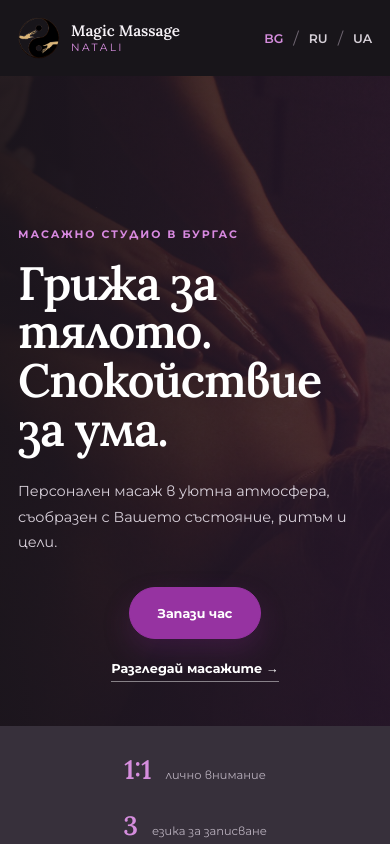
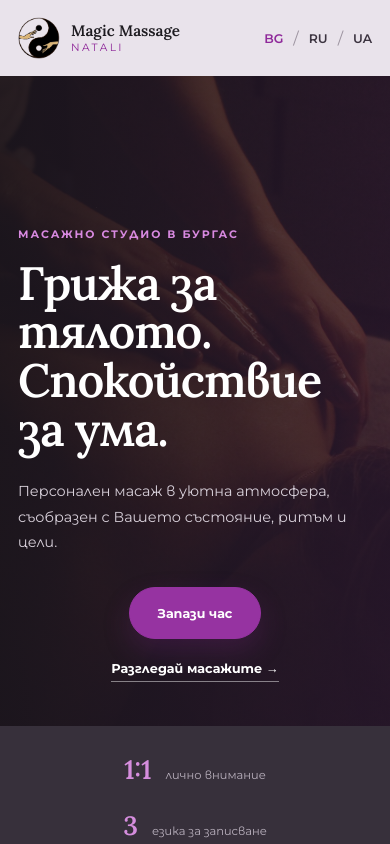
Before and after one commit to Kuruoglu/Magicmassage, a Next.js app: page /bg in a window 390 px wide. Shown: the top 844 px of the page. Built offline with nearby package versions, Linux system fonts and the light colour scheme; no server answers.

Commit message:
fix: make header full-width and lighter

```diff
--- a/src/app/globals.css
+++ b/src/app/globals.css
@@ -25,31 +25,35 @@ img { object-fit: cover; }
 button, a { -webkit-tap-highlight-color: transparent; }
 :focus-visible { outline: 3px solid #b45cba; outline-offset: 4px; }
 .site-shell { overflow: hidden; }
-.section-pad, .site-header { margin-inline: auto; max-width: calc(var(--content) + 48px); padding-inline: 24px; }
+.section-pad, .site-header-inner { margin-inline: auto; max-width: calc(var(--content) + 48px); padding-inline: 24px; }
 
 .site-header {
+  background: #e9e3eb;
+  color: var(--graphite);
+  position: relative;
+  width: 100%;
+  z-index: 10;
+}
+.site-header-inner {
   align-items: center;
-  background: rgba(24, 21, 26, 0.98);
   display: grid;
   gap: 28px;
   grid-template-columns: auto 1fr auto;
   min-height: 88px;
-  position: relative;
-  z-index: 10;
 }
 .brand { align-items: center; display: flex; gap: 11px; }
 .brand img { border-radius: 50%; height: 48px; width: 48px; }
 .brand span { display: grid; line-height: 1; }
 .brand strong { font-family: var(--font-serif), Georgia, serif; font-size: 1.12rem; font-weight: 600; }
-.brand small { color: #d58ddd; font-size: 0.66rem; letter-spacing: 0.23em; margin-top: 5px; text-transform: uppercase; }
+.brand small { color: #8f299a; font-size: 0.66rem; letter-spacing: 0.23em; margin-top: 5px; text-transform: uppercase; }
 .main-nav { display: flex; gap: clamp(18px, 3vw, 42px); justify-content: center; }
-.main-nav a, .locale-switcher a { color: #d5cfd7; font-size: 0.78rem; font-weight: 600; }
-.main-nav a:hover, .locale-switcher a:hover, .locale-switcher .is-active { color: #d58ddd; }
+.main-nav a, .locale-switcher a { color: #3c3440; font-size: 0.78rem; font-weight: 600; }
+.main-nav a:hover, .locale-switcher a:hover, .locale-switcher .is-active { color: #8f299a; }
 .header-actions, .locale-switcher, .button-row { align-items: center; display: flex; }
 .header-actions { gap: 22px; }
 .locale-switcher { gap: 10px; }
 .locale-option { align-items: center; display: flex; gap: 10px; }
-.locale-option > span { color: #6f6672; }
+.locale-option > span { color: #9d94a0; }
 
 .button {
   align-items: center;
@@ -165,7 +169,7 @@ h2 { font-size: clamp(2.25rem, 4.2vw, 4rem); line-height: 1.08; }
 
 @media (max-width: 980px) {
   .main-nav { display: none; }
-  .site-header { grid-template-columns: 1fr auto; }
+  .site-header-inner { grid-template-columns: 1fr auto; }
   .hero-content { align-items: flex-start; flex-direction: column; justify-content: flex-end; }
   .section-heading, .about { grid-template-columns: 1fr; }
   .section-heading > p, .about-copy { max-width: 680px; }
@@ -174,8 +178,8 @@ h2 { font-size: clamp(2.25rem, 4.2vw, 4rem); line-height: 1.08; }
 }
 
 @media (max-width: 720px) {
-  .section-pad, .site-header { padding-inline: 18px; }
-  .site-header { min-height: 76px; }
+  .section-pad, .site-header-inner { padding-inline: 18px; }
+  .site-header-inner { min-height: 76px; }
   .brand strong { font-size: 0.95rem; }
   .brand img { height: 42px; width: 42px; }
   .header-actions .button-small { display: none; }
--- a/src/components/home-page-view.tsx
+++ b/src/components/home-page-view.tsx
@@ -21,6 +21,7 @@ export function HomePageView({ locale, content }: HomePageViewProps) {
   return (
     <div className="site-shell">
       <header className="site-header">
+        <div className="site-header-inner" data-testid="site-header-inner">
           <Link className="brand" href={base} aria-label={content.brand}>
             <Image src="/media/logo.png" alt="" width={58} height={58} priority />
             <span>
@@ -53,6 +54,7 @@ export function HomePageView({ locale, content }: HomePageViewProps) {
             <a className="button button-small" href={`${base}#booking`}>
               {content.navigation.booking}
             </a>
+          </div>
         </div>
       </header>
 
```
Also changed, not shown: 1 other file (tests, documents, lock files or other folders). Lines whose indentation alone changed are shown as unchanged.
